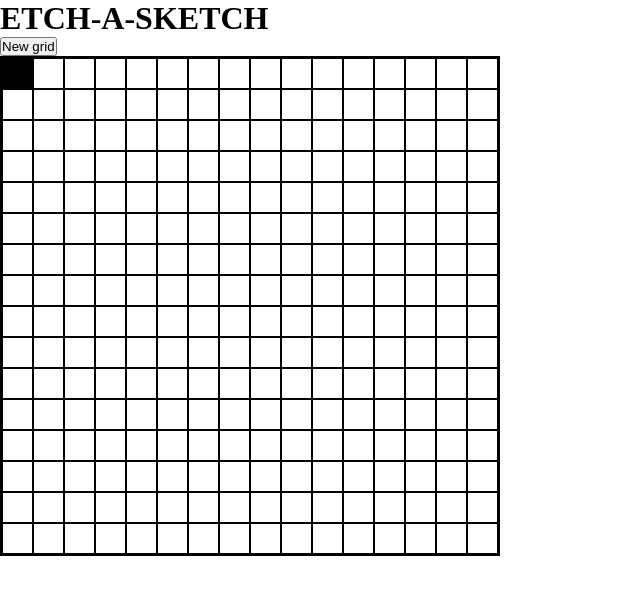
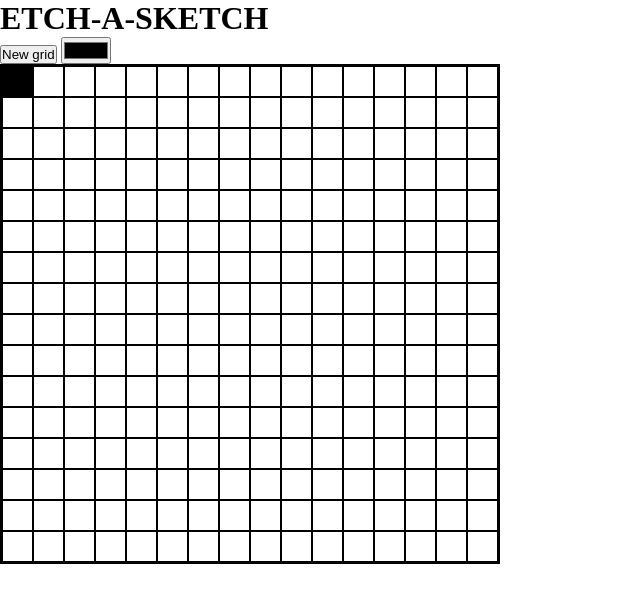
Before and after one commit to fuaberu/ETCH-A-SKETCH, a plain HTML site: page index.html in a window 1280 px wide. Both pictures are taken after a click on the element 17 px from the left and 73 px from the top of the page. Shown: the whole page, without its empty margins (0-640 px from the left). Drawn offline with Linux system fonts and the light colour scheme.

Commit message:
choose color feature

```diff
--- a/index.html
+++ b/index.html
@@ -11,6 +11,7 @@
 <body>
     <h1>ETCH-A-SKETCH</h1>
     <button id="new-grid">New grid</button>
+    <input type="color" onclick="chooseColor()" class="color-picker">
     <div class="container">
 
     </div>
--- a/script.js
+++ b/script.js
@@ -1,20 +1,19 @@
 //constants
 const container = document.querySelector('.container');
 const newGridBtn = document.querySelector('#new-grid');
+const colorPicker = document.querySelector('.color-picker');
+const hover = document.querySelector('.hover');
+let penColor = 'black';
 
 
-//create a new div
-const createDiv = () => {
-    const newDiv = document.createElement('div');
-    newDiv.classList.add('new-Div');
-    newDiv.addEventListener('click', () => {
-        newDiv.classList.add('hover');
+//give the hover class a chosen colors
+const chooseColor = () => {
+    colorPicker.addEventListener('input', () => {
+    let color = colorPicker.value;
+    penColor = color;
     });
-    //add to the DOM
-    container.appendChild(newDiv);
 }
 
-//give the hover class random colors
 
 //ask how many divs need to be created
 newGridBtn.addEventListener('click', () => {
@@ -35,8 +34,17 @@ const allDivs = (amountOfDivs) => {
     container.style.gridTemplateColumns = `repeat(${amountOfDivs}, 1fr)`;
     //create the all the divs necessary
     for (let i = 0; i < amountOfDivs * amountOfDivs; i++) {
-        createDiv ()
-    }
+        //create a new div
+        const newDiv = document.createElement('div');
+        newDiv.classList.add('new-Div');
+        newDiv.addEventListener('click', (event) => {
+            event.target.style.backgroundColor = penColor;
+            //newDiv.classList.add('hover');
+    });
+    //add to the DOM
+    container.appendChild(newDiv);
+}
+
 }
 
 
```
